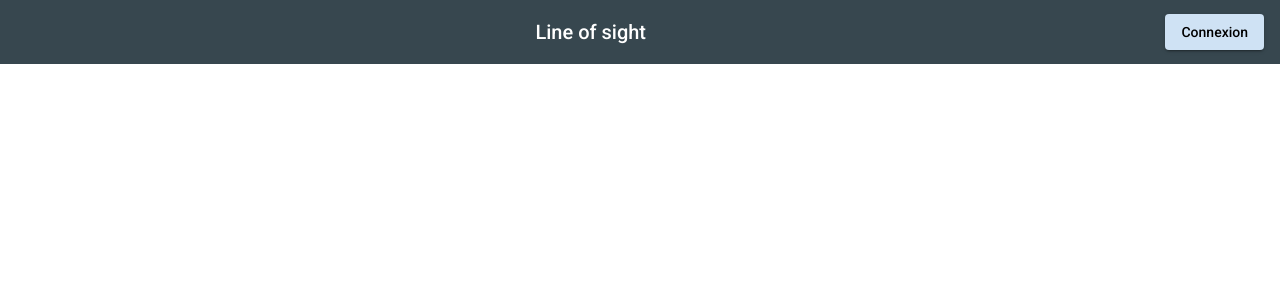
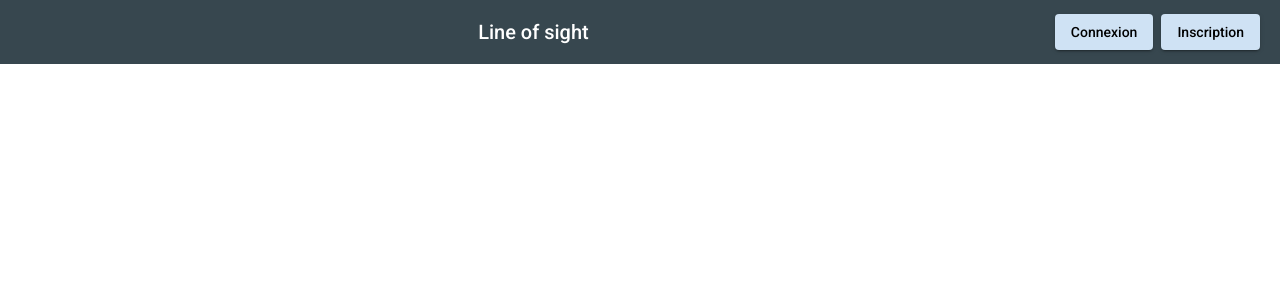
Before and after one commit to NicolasMaxime/nwt, an Angular app: page / in a window 1280 px wide. Shown: the top 300 px of the page. Built offline with nearby package versions, Linux system fonts and the light colour scheme.

Commit message:
adding inscription button

```diff
--- a/src/app/app.module.ts
+++ b/src/app/app.module.ts
@@ -14,13 +14,17 @@ import {FormsModule, ReactiveFormsModule} from '@angular/forms';
 import {MatDialog, MatDialogModule, MatDialogRef} from '@angular/material/dialog';
 import {MatFormField, MatFormFieldModule} from '@angular/material/form-field';
 import {MatInputModule} from '@angular/material/input';
+import { DialogSignInComponent } from './shared/dialog/dialog-sign-in/dialog-sign-in.component';
+import { FormSignInComponent } from './shared/form/form-sign-in/form-sign-in.component';
 
 @NgModule({
   declarations: [
     AppComponent,
     LoginComponent,
     DialogLoginComponent,
-    FormLoginComponent
+    FormLoginComponent,
+    DialogSignInComponent,
+    FormSignInComponent,
   ],
   imports: [
     BrowserModule,
--- a/src/app/login/login.component.css
+++ b/src/app/login/login.component.css
@@ -0,0 +1,3 @@
+button{
+  margin: 4px;
+}
--- a/src/app/login/login.component.html
+++ b/src/app/login/login.component.html
@@ -1 +1,3 @@
-<button mat-raised-button color="accent"  *ngIf="dialogStatus === 'inactive'" (click)="showDialog()">Connexion</button>
+<button mat-raised-button color="accent" *ngIf="dialogStatusConnexion === 'inactive' && !isConnected" (click)="showDialogConnexion()">Connexion</button>
+<button mat-raised-button color="accent" *ngIf="dialogStatusInscription === 'inactive' && !isConnected" (click)="showDialogInscription()">Inscription</button>
+<button mat-raised-button color="accent" *ngIf="isConnected" (click)="disconnect()">Déconnexion</button>
--- a/src/app/login/login.component.ts
+++ b/src/app/login/login.component.ts
@@ -1,6 +1,7 @@
 import { Component, OnInit } from '@angular/core';
 import {MatDialog, MatDialogRef} from '@angular/material/dialog';
 import {DialogLoginComponent} from '../shared/dialog/dialog-login/dialog-login.component';
+import {DialogSignInComponent} from '../shared/dialog/dialog-sign-in/dialog-sign-in.component';
 
 @Component({
   selector: 'app-login',
@@ -9,32 +10,60 @@ import {DialogLoginComponent} from '../shared/dialog/dialog-login/dialog-login.c
 })
 export class LoginComponent implements OnInit {
 
-  // Private property to set dialog status
-  private _dialogStatus: string;
+  // Private property to set dialog connexion status
+  private _dialogStatusConnexion: string;
+  // private property to set dialog inscription status
+  private _dialogStatusInscription: string;
   // private property to set if connected
   private _isConnected: boolean;
-  // private reference to LoginDialog
+
+  // private reference to DialogLogin
   private _loginDialog: MatDialogRef<DialogLoginComponent>;
+  // private reference to DialogSignIn
+  private _signInDialog: MatDialogRef<DialogSignInComponent>;
 
   constructor(private _dialog: MatDialog) {
-    this._dialogStatus = 'inactive';
+    this._dialogStatusConnexion = 'inactive';
+    this._dialogStatusInscription = 'inactive';
     this._isConnected = false;
   }
 
   ngOnInit(): void {
   }
 
-  get dialogStatus(): string {
-    return this._dialogStatus;
+  get dialogStatusConnexion(): string {
+    return this._dialogStatusConnexion;
   }
 
-  showDialog(): void {
-    this._dialogStatus = 'active';
+  get dialogStatusInscription(): string {
+    return this._dialogStatusInscription;
+  }
+
+  get isConnected(): boolean{
+    return this._isConnected;
+  }
+
+  showDialogConnexion(): void {
+    this._dialogStatusConnexion = 'active';
     this._loginDialog = this._dialog.open(DialogLoginComponent, {
       width: '500px',
       disableClose: true
     });
 
-    this._loginDialog.afterClosed().subscribe( _ => this._dialogStatus = 'inactive');
+    this._loginDialog.afterClosed().subscribe( _ => this._dialogStatusConnexion = 'inactive');
+  }
+
+  showDialogInscription(): void {
+    this._dialogStatusInscription = 'active';
+    this._signInDialog = this._dialog.open(DialogSignInComponent, {
+      width: '500px',
+      disableClose: true
+    });
+
+    this._signInDialog.afterClosed().subscribe( _ => this._dialogStatusInscription = 'inactive');
+  }
+
+  disconnect(): void {
+    this._isConnected = false;
   }
 }
--- /dev/null
+++ b/src/app/shared/dialog/dialog-sign-in/dialog-sign-in.component.html
@@ -0,0 +1 @@
+<app-form-sign-in (cancel)="onCancel()" ></app-form-sign-in>
--- /dev/null
+++ b/src/app/shared/dialog/dialog-sign-in/dialog-sign-in.component.ts
@@ -0,0 +1,24 @@
+import { Component, OnInit } from '@angular/core';
+import {MatDialogRef} from '@angular/material/dialog';
+
+@Component({
+  selector: 'app-dialog-sign-in',
+  templateUrl: './dialog-sign-in.component.html',
+  styleUrls: ['./dialog-sign-in.component.css']
+})
+export class DialogSignInComponent implements OnInit {
+
+  constructor(private _dialogRef: MatDialogRef<DialogSignInComponent>) { }
+
+  ngOnInit(): void {
+  }
+
+  onCancel(): void{
+    this._dialogRef.close();
+  }
+
+  onSave(): void {
+    this._dialogRef.close();
+  }
+
+}
--- /dev/null
+++ b/src/app/shared/form/form-sign-in/form-sign-in.component.css
@@ -0,0 +1,8 @@
+.full-width {
+  display: block;
+  text-align: center;
+}
+
+mat-label{
+  color: white;
+}
--- /dev/null
+++ b/src/app/shared/form/form-sign-in/form-sign-in.component.html
@@ -0,0 +1,24 @@
+<form>
+  <mat-dialog-content>
+    <mat-form-field color="accent" appearance="standard" class="full-width">
+      <mat-label>Login</mat-label>
+      <input matInput type="text" name="login">
+    </mat-form-field>
+    <mat-form-field color="accent" appearance="standard" class="full-width">
+      <mat-label>Password</mat-label>
+      <input matInput type=password name="password">
+    </mat-form-field>
+    <mat-form-field color="accent" appearance="standard" class="full-width">
+      <mat-label>Vérification password</mat-label>
+      <input matInput type="password" name="verifPassword">
+    </mat-form-field>
+    <mat-form-field color="accent" appearance="standard" class="full-width">
+      <mat-label>email</mat-label>
+      <input matInput type="text" name="email">
+    </mat-form-field>
+  </mat-dialog-content>
+  <mat-dialog-actions align="end">
+    <button mat-raised-button color="accent" type="button" (click)="onCancel()">Cancel</button>
+    <button mat-raised-button color="accent" type="submit" (click)="onCancel()">Save</button>
+  </mat-dialog-actions>
+</form>
--- /dev/null
+++ b/src/app/shared/form/form-sign-in/form-sign-in.component.ts
@@ -0,0 +1,27 @@
+import {Component, EventEmitter, OnInit, Output} from '@angular/core';
+
+@Component({
+  selector: 'app-form-sign-in',
+  templateUrl: './form-sign-in.component.html',
+  styleUrls: ['./form-sign-in.component.css']
+})
+export class FormSignInComponent implements OnInit {
+
+  private _cancel$ : EventEmitter<void>;
+
+  constructor() {
+    this._cancel$ = new EventEmitter<void>();
+  }
+
+  ngOnInit(): void {
+  }
+
+  @Output('cancel')
+  get cancel$(): EventEmitter<void>{
+    return this._cancel$;
+  }
+
+  onCancel():void {
+    this._cancel$.emit();
+  }
+}
```
Also changed, not shown: src/app/shared/dialog/dialog-sign-in/dialog-sign-in.component.css (added).
